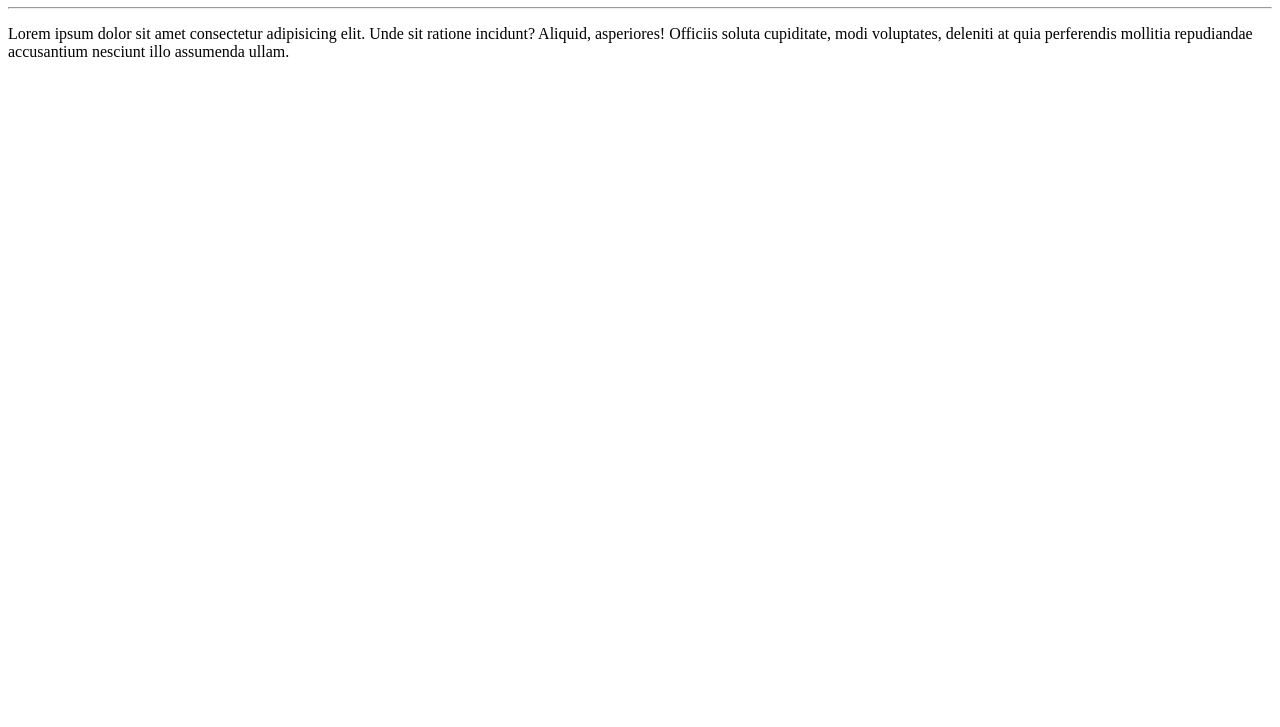
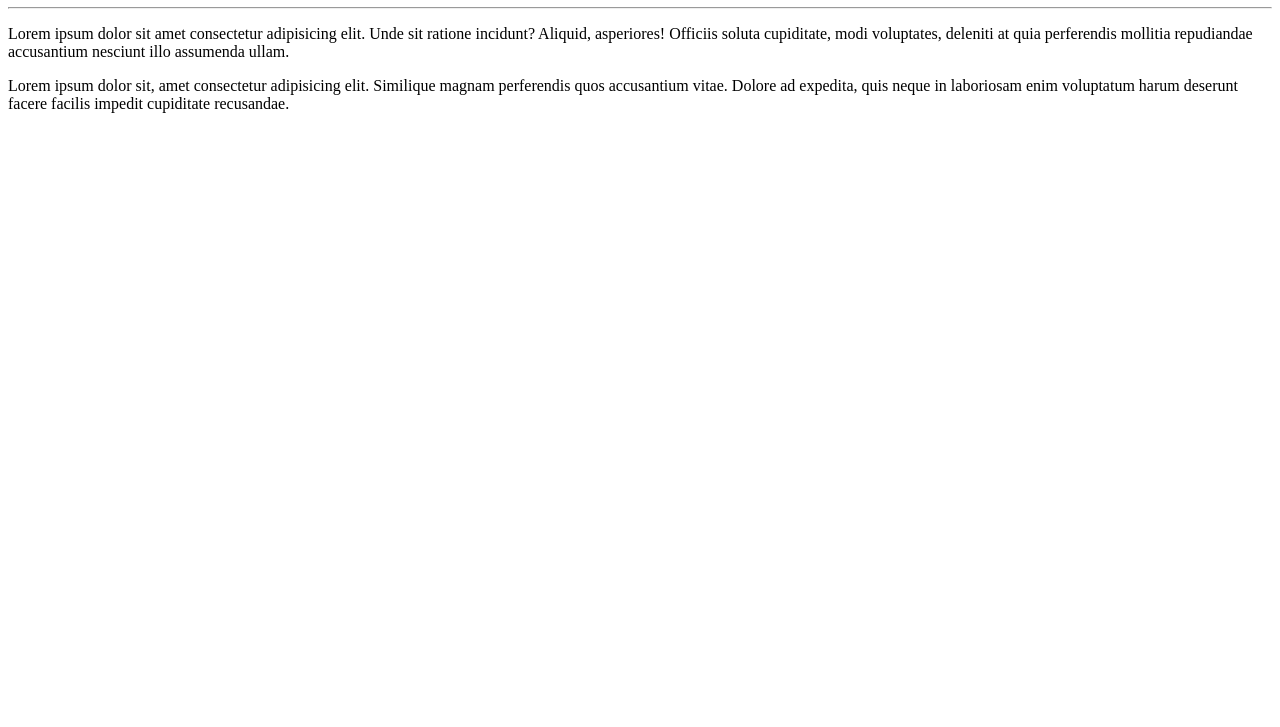
Before and after one commit to chwpym/OlaMundo, a plain HTML site: page site-exemplo/index.html in a window 1280 px wide. Shown: the part 73-800 px from the top of the page. Drawn offline with Linux system fonts and the light colour scheme.

Commit message:
Novo Paragrafo

```diff
--- a/site-exemplo/index.html
+++ b/site-exemplo/index.html
@@ -9,6 +9,7 @@
     <h1>Olá, Mundo!!</h1>
     <hr>
     <p>Lorem ipsum dolor sit amet consectetur adipisicing elit. Unde sit ratione incidunt? Aliquid, asperiores! Officiis soluta cupiditate, modi voluptates, deleniti at quia perferendis mollitia repudiandae accusantium nesciunt illo assumenda ullam.</p>
+    <p>Lorem ipsum dolor sit, amet consectetur adipisicing elit. Similique magnam perferendis quos accusantium vitae. Dolore ad expedita, quis neque in laboriosam enim voluptatum harum deserunt facere facilis impedit cupiditate recusandae.</p>
 
 </body>
 </html>
```
